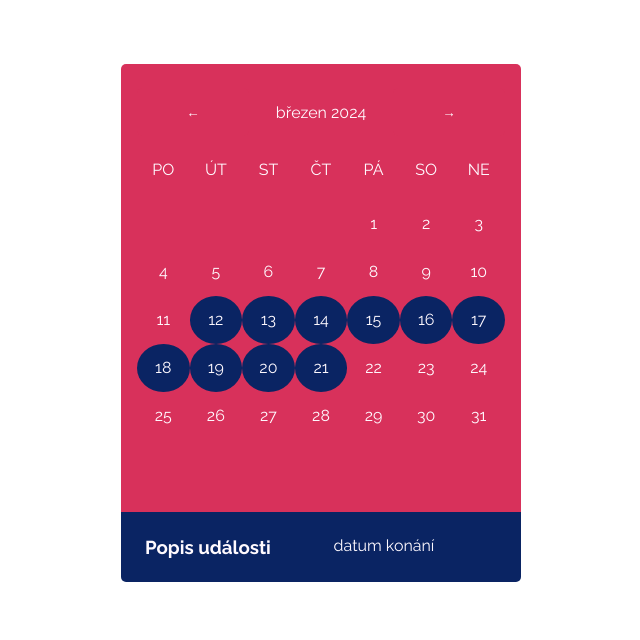
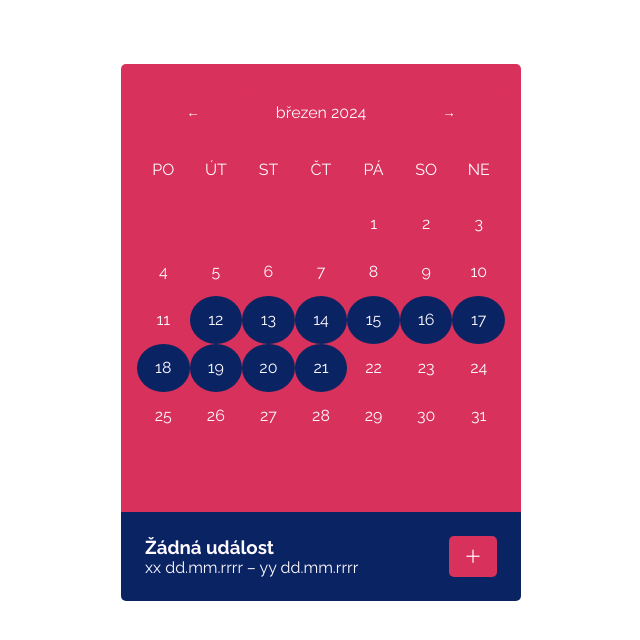
Before and after one commit to evacechova/Calendar-App, a website: page public/index.html in a window 1280 px wide. Shown: the whole page, without its empty margins (319-959 px from the left). Drawn offline with Linux system fonts and the light colour scheme.

Commit message:
copied new html

```diff
--- a/public/index.html
+++ b/public/index.html
@@ -73,8 +73,11 @@
                 </div>
         </div>
         <div class="event">
-            <h3 id="event-description--saved">Popis události</h3>
-            <p id="event-date--saved">datum konání</p>
+            <div class="event__info-wrapper">
+                <h3 id="event-description--saved">Žádná událost</h3>
+                <p id="event-date--saved">xx dd.mm.rrrr – yy dd.mm.rrrr</p>
+            </div>
+            <button class="button event__create-button" name="event__create-button" id="event__create-button">＋</button>
         </div>
     </div>
 
@@ -86,7 +89,7 @@
         </a>
         <form class="form" method="dialog" id="form">
             <label for="event-description" class="form__label">popis události</label>
-            <input class="form__item" type="text" name="event-description" id="event-description" placeholder="Insert a short even description" required>
+            <input class="form__item" type="text" name="event-description" id="event-description" placeholder="Vložte popis události" required>
 
             <label for="start-date" class="form__label">začátek události</label>
             <input class="form__item" type="date" name="start-date" id="start-date" placeholder="dd. mm. rrrrr" required>
@@ -94,7 +97,7 @@
             <label for="end-date" class="form__label">konec události</label>
             <input class="form__item" type="date" name="end-date" id="end-date" placeholder="dd. mm. rrrrr" required>
 
-        <button class="modal__submit-button" type="submit" name="modal__submit-button" id="modal__submit-button" value="save-event">Uložit</button>
+        <button class="button modal__submit-button" type="submit" name="modal__submit-button" id="modal__submit-button" value="save-event">Uložit</button>
         </form>
     </dialog>
 
```
